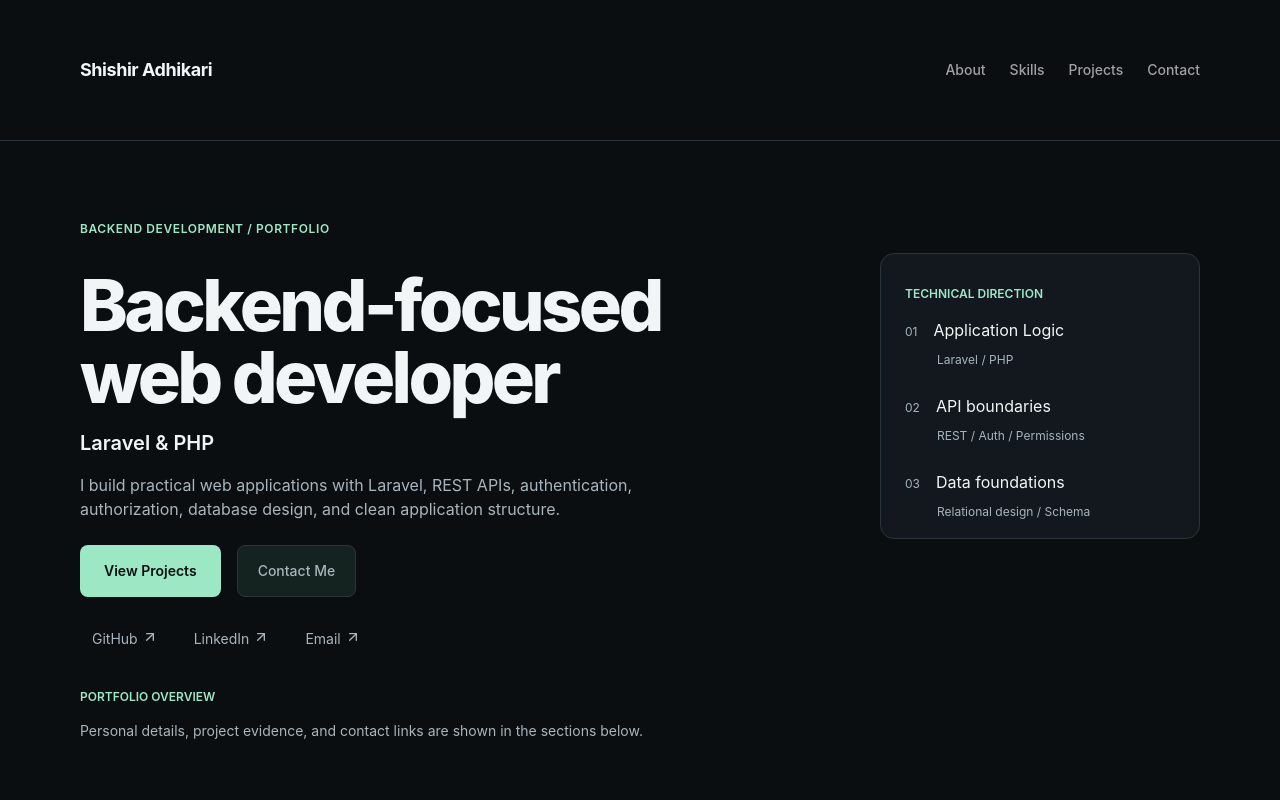
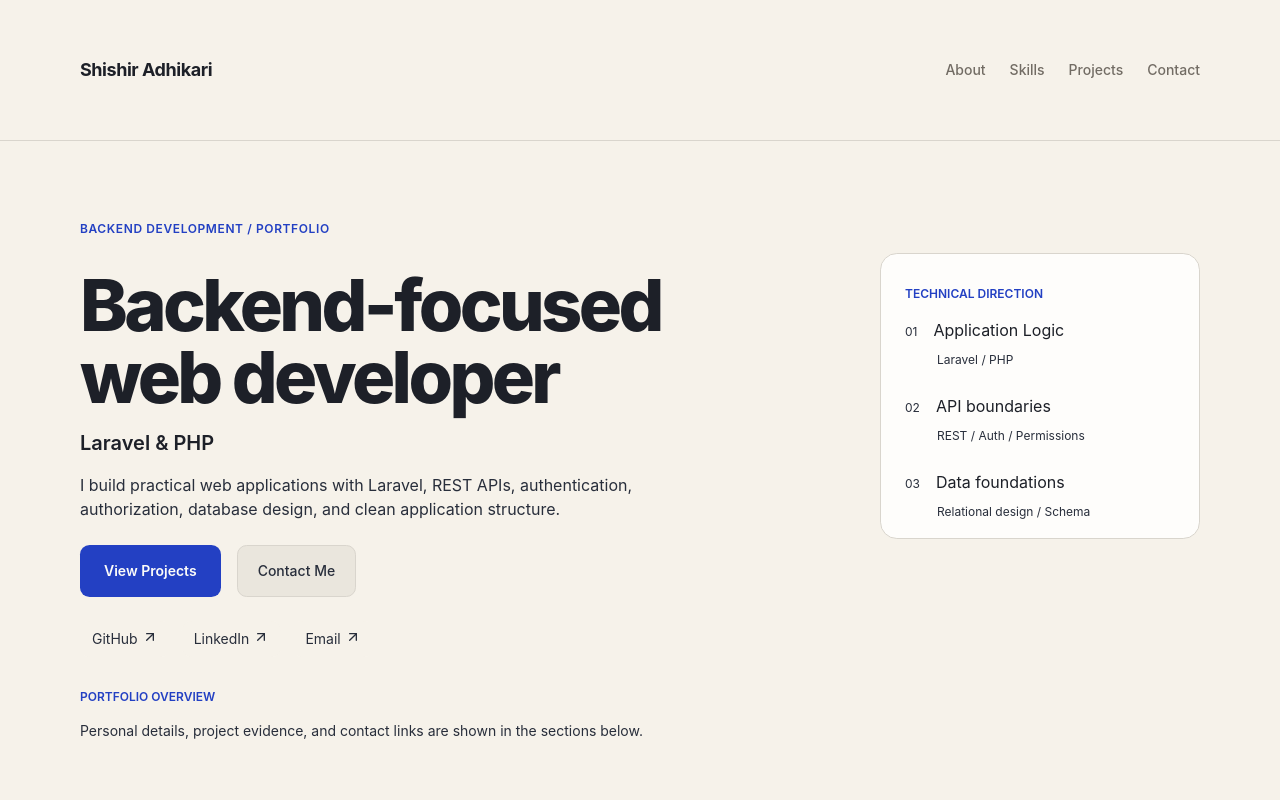
Before and after one commit to ShishirAdhikari12/Portfolio-Website, a React (Vite) app: page / in a window 1280 px wide. Shown: the top 800 px of the page. Built offline with nearby package versions, Linux system fonts and the light colour scheme.

Commit message:
feat: update HTML structure and enhance CSS variables for improved theming

```diff
--- a/index.html
+++ b/index.html
@@ -1,5 +1,5 @@
 <!doctype html>
-<html lang="en" class="dark">
+<html lang="en" class="">
   <head>
     <meta charset="UTF-8" />
     <link rel="icon" type="image/svg+xml" href="/favicon.svg" />
--- a/src/index.css
+++ b/src/index.css
@@ -50,72 +50,155 @@
 }
 
 :root {
-  --background: oklch(1 0 0);
-  --foreground: oklch(0.145 0 0);
-  --card: oklch(1 0 0);
-  --card-foreground: oklch(0.145 0 0);
-  --popover: oklch(1 0 0);
-  --popover-foreground: oklch(0.145 0 0);
-  --primary: oklch(0.205 0 0);
-  --primary-foreground: oklch(0.985 0 0);
-  --secondary: oklch(0.97 0 0);
-  --secondary-foreground: oklch(0.205 0 0);
-  --muted: oklch(0.97 0 0);
-  --muted-foreground: oklch(0.556 0 0);
-  --accent: oklch(0.97 0 0);
-  --accent-foreground: oklch(0.205 0 0);
-  --destructive: oklch(0.577 0.245 27.325);
-  --border: oklch(0.922 0 0);
-  --input: oklch(0.922 0 0);
-  --ring: oklch(0.708 0 0);
-  --chart-1: oklch(0.87 0 0);
-  --chart-2: oklch(0.556 0 0);
-  --chart-3: oklch(0.439 0 0);
-  --chart-4: oklch(0.371 0 0);
-  --chart-5: oklch(0.269 0 0);
-  --radius: 0.625rem;
-  --sidebar: oklch(0.985 0 0);
-  --sidebar-foreground: oklch(0.145 0 0);
-  --sidebar-primary: oklch(0.205 0 0);
-  --sidebar-primary-foreground: oklch(0.985 0 0);
-  --sidebar-accent: oklch(0.97 0 0);
-  --sidebar-accent-foreground: oklch(0.205 0 0);
-  --sidebar-border: oklch(0.922 0 0);
-  --sidebar-ring: oklch(0.708 0 0);
+  /* Base */
+  --background: oklch(0.963 0.012 85);
+  --foreground: oklch(0.245 0.015 265);
+
+  /* Cards */
+  --card: oklch(0.995 0.003 90);
+  --card-foreground: oklch(0.245 0.015 265);
+
+  /* Popover */
+  --popover: oklch(0.995 0.003 90);
+  --popover-foreground: oklch(0.245 0.015 265);
+
+  /* Primary - Electric Cobalt */
+  --primary: oklch(0.445 0.205 267);
+  --primary-foreground: oklch(0.990 0.003 90);
+
+  /* Secondary */
+  --secondary: oklch(0.925 0.012 85);
+  --secondary-foreground: oklch(0.300 0.025 265);
+
+  /* Brand Colors */
+  --cobalt: oklch(0.445 0.205 267);
+  --cobalt-foreground: oklch(0.990 0.003 90);
+
+  --blue: oklch(0.755 0.065 265);
+  --blue-foreground: oklch(0.260 0.070 267);
+
+  --porcelain: oklch(0.963 0.012 85);
+  --porcelain-foreground: oklch(0.245 0.015 265);
+
+  --ink: oklch(0.245 0.015 265);
+  --ink-foreground: oklch(0.980 0.005 90);
+
+  /* Muted */
+  --muted: oklch(0.925 0.012 85);
+  --muted-foreground: oklch(0.535 0.015 80);
+
+  /* Accent */
+  --accent: oklch(0.925 0.035 267);
+  --accent-foreground: oklch(0.390 0.160 267);
+
+  /* Destructive */
+  --destructive: oklch(0.577 0.215 27);
+
+  /* Borders & Inputs */
+  --border: oklch(0.875 0.012 85);
+  --input: oklch(0.875 0.012 85);
+  --ring: oklch(0.445 0.205 267);
+
+  /* Charts */
+  --chart-1: oklch(0.445 0.205 267);
+  --chart-2: oklch(0.620 0.120 250);
+  --chart-3: oklch(0.700 0.090 220);
+  --chart-4: oklch(0.680 0.095 310);
+  --chart-5: oklch(0.720 0.100 75);
+
+  /* Radius */
+  --radius: 0.75rem;
+
+  /* Sidebar */
+  --sidebar: oklch(0.945 0.012 85);
+  --sidebar-foreground: oklch(0.245 0.015 265);
+  --sidebar-primary: oklch(0.445 0.205 267);
+  --sidebar-primary-foreground: oklch(0.990 0.003 90);
+  --sidebar-accent: oklch(0.925 0.035 267);
+  --sidebar-accent-foreground: oklch(0.390 0.160 267);
+  --sidebar-border: oklch(0.875 0.012 85);
+  --sidebar-ring: oklch(0.445 0.205 267);
 }
 
 .dark {
-  --background: #0b0e11;
-  --foreground: #f2f5f5;
-  --card: #12181d;
-  --card-foreground: #9de8c4;
-  --popover: oklch(0.205 0 0);
-  --popover-foreground: oklch(0.985 0 0);
-  --primary: #9de8c4;
-  --primary-foreground: #0b0e11;
-  --secondary: #14231f;
-  --secondary-foreground: #a8b5be;
-  --muted: oklch(0.269 0 0);
-  --muted-foreground: oklch(0.708 0 0);
-  --accent: oklch(0.269 0 0);
-  --accent-foreground: oklch(0.985 0 0);
-  --destructive: oklch(0.704 0.191 22.216);
-  --border: #2b353d;
-  --input: oklch(1 0 0 / 15%);
-  --ring: oklch(0.556 0 0);
-  --chart-1: oklch(0.87 0 0);
-  --chart-2: oklch(0.556 0 0);
-  --chart-3: oklch(0.439 0 0);
-  --chart-4: oklch(0.371 0 0);
-  --chart-5: oklch(0.269 0 0);
-  --sidebar: oklch(0.205 0 0);
-  --sidebar-foreground: oklch(0.985 0 0);
-  --sidebar-primary: oklch(0.488 0.243 264.376);
-  --sidebar-primary-foreground: oklch(0.985 0 0);
-  --sidebar-accent: oklch(0.269 0 0);
-  --sidebar-accent-foreground: oklch(0.985 0 0);
-  --sidebar-border: oklch(1 0 0 / 10%);
-  --sidebar-ring: oklch(0.556 0 0);
+  /* Base */
+  --background: oklch(0.195 0.025 255);
+  --foreground: oklch(0.955 0.012 85);
+
+  /* Cards */
+  --card: oklch(0.235 0.025 255);
+  --card-foreground: oklch(0.955 0.012 85);
+
+  /* Popover */
+  --popover: oklch(0.255 0.025 255);
+  --popover-foreground: oklch(0.955 0.012 85);
+
+  /* Primary - Burnt Orange */
+  --primary: oklch(0.690 0.145 45);
+  --primary-foreground: oklch(0.190 0.025 255);
+
+  /* Secondary */
+  --secondary: oklch(0.285 0.030 255);
+  --secondary-foreground: oklch(0.920 0.012 85);
+
+  /* Brand Colors */
+  --cobalt: oklch(0.690 0.145 45);
+  --cobalt-foreground: oklch(0.190 0.025 255);
+
+  --blue: oklch(0.720 0.075 250);
+  --blue-foreground: oklch(0.190 0.025 255);
+
+  --porcelain: oklch(0.235 0.025 255);
+  --porcelain-foreground: oklch(0.955 0.012 85);
+
+  --ink: oklch(0.955 0.012 85);
+  --ink-foreground: oklch(0.195 0.025 255);
+
+  /* Additional Brand Accents */
+  --orange: oklch(0.690 0.145 45);
+  --orange-foreground: oklch(0.190 0.025 255);
+
+  --copper: oklch(0.740 0.095 55);
+  --copper-foreground: oklch(0.190 0.025 255);
+
+  --navy: oklch(0.195 0.025 255);
+  --navy-foreground: oklch(0.955 0.012 85);
+
+  /* Muted */
+  --muted: oklch(0.285 0.020 255);
+  --muted-foreground: oklch(0.735 0.018 250);
+
+  /* Accent */
+  --accent: oklch(0.310 0.055 45);
+  --accent-foreground: oklch(0.850 0.085 55);
+
+  /* Destructive */
+  --destructive: oklch(0.650 0.190 27);
+
+  /* Borders & Inputs */
+  --border: oklch(0.355 0.025 255);
+  --input: oklch(0.355 0.025 255);
+  --ring: oklch(0.690 0.145 45);
+
+  /* Charts */
+  --chart-1: oklch(0.690 0.145 45);
+  --chart-2: oklch(0.720 0.075 250);
+  --chart-3: oklch(0.740 0.095 55);
+  --chart-4: oklch(0.690 0.085 175);
+  --chart-5: oklch(0.760 0.090 310);
+
+  /* Radius */
+  --radius: 0.75rem;
+
+  /* Sidebar */
+  --sidebar: oklch(0.215 0.025 255);
+  --sidebar-foreground: oklch(0.955 0.012 85);
+  --sidebar-primary: oklch(0.690 0.145 45);
+  --sidebar-primary-foreground: oklch(0.190 0.025 255);
+  --sidebar-accent: oklch(0.310 0.055 45);
+  --sidebar-accent-foreground: oklch(0.850 0.085 55);
+  --sidebar-border: oklch(0.355 0.025 255);
+  --sidebar-ring: oklch(0.690 0.145 45);
 }
 
 @layer base {
```
